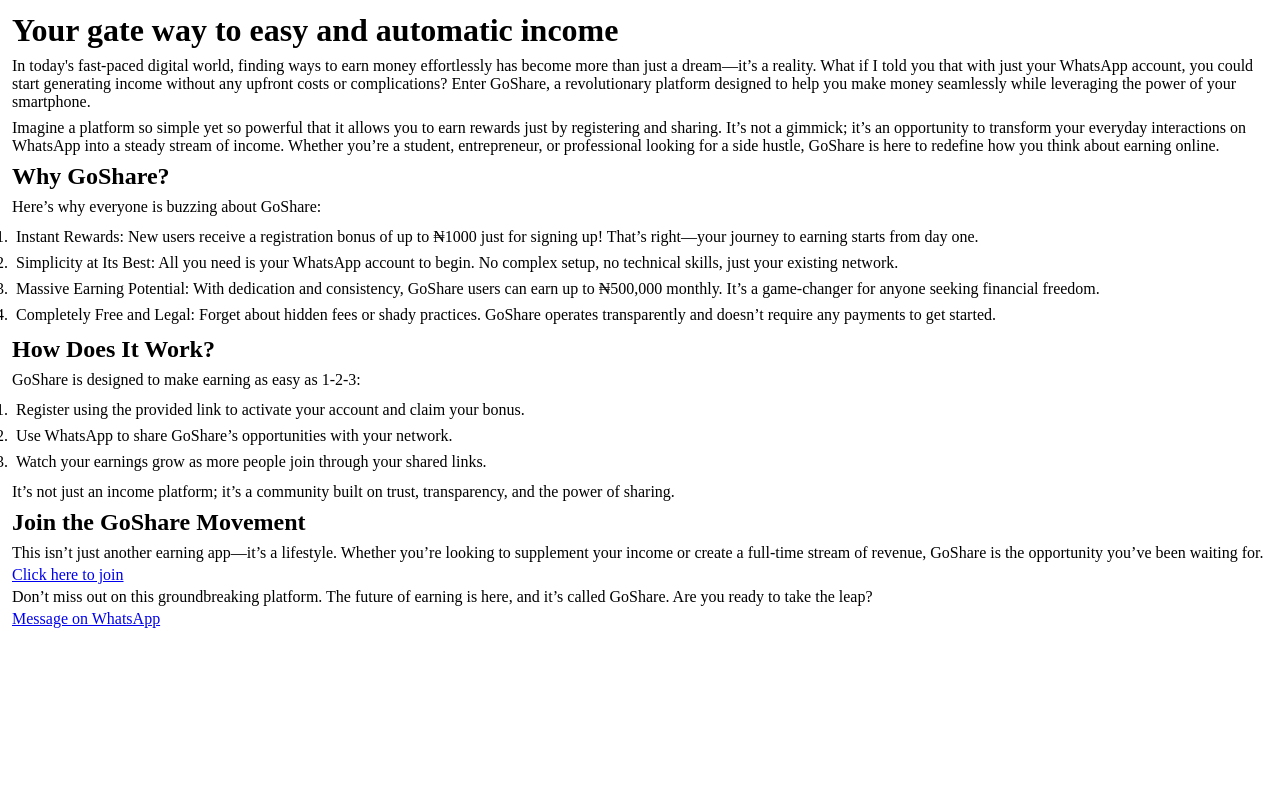
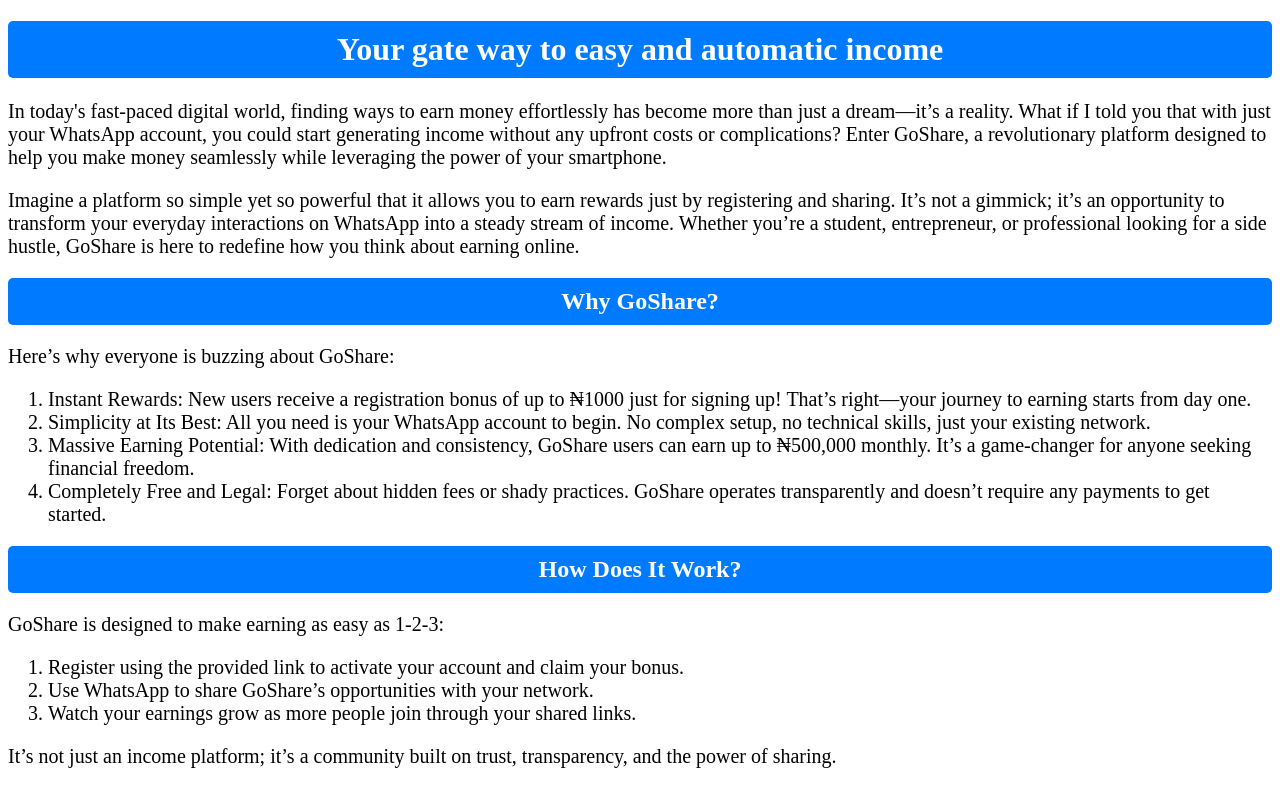
Before and after one commit to Smartestpc/easy-money, a plain HTML site: page index.html in a window 1280 px wide. Shown: the top 785 px of the page. Drawn offline with Linux system fonts and the light colour scheme.

Commit message:
styles.css

```diff
--- a/styles.css
+++ b/styles.css
@@ -1,26 +1,42 @@
-* {
-    padding: 4px;
-    margin: 0;
+body {
+  font-style: cursive;
 }
-body {
-    padding: 4px;
+h1 {
+  color: darkslateblue;
+  background-color: red;
+  border-radius: 5px;
+  text-align: center;
+  font-weight: bold;
+  padding: 10px 20px;
+  color: white;
+  background-color: #007BFF;
 }
-.h4 {
-    padding-bottom: 12px;
+p {
+  font-size: 20px;
 }
-hr{
-    width: 85%;
-    margin: 0 auto;
+ol li {
+  font-size: 20px;
 }
-.fp {
-    padding-bottom: 10px;
-    padding: 10px;
-    padding-left: 0%;
-
+.sub {
+  color: darkslateblue;
+  background-color: red;
+  border-radius: 5px;
+  text-align: center;
+  font-weight: bold;
+  padding: 10px 20px;
+  color: white;
+  background-color: #007BFF;
 }
-.fp1 {
-    padding: 50px;
-}
-.p2 {
-    padding-top: 20px;
-}
+a {
+  display: inline-block; /* Makes the anchor behave like a block for padding and centering */
+    padding: 10px 20px; /* Adds space inside the button */
+    font-size: 16px; /* Adjusts text size */
+    font-weight: bold; /* Makes the text bold */
+    color: white; /* Sets text color */
+    background-color: #007BFF; /* Button background color */
+    text-decoration: none; /* Removes underline */
+    border-radius: 5px; /* Rounds corners */
+    border: 2px solid transparent; /* Optional: adds a border */
+    text-align: center; /* Centers text */
+    transition: all 0.3s ease; /* Smooth transition on hover */
+    }
```
